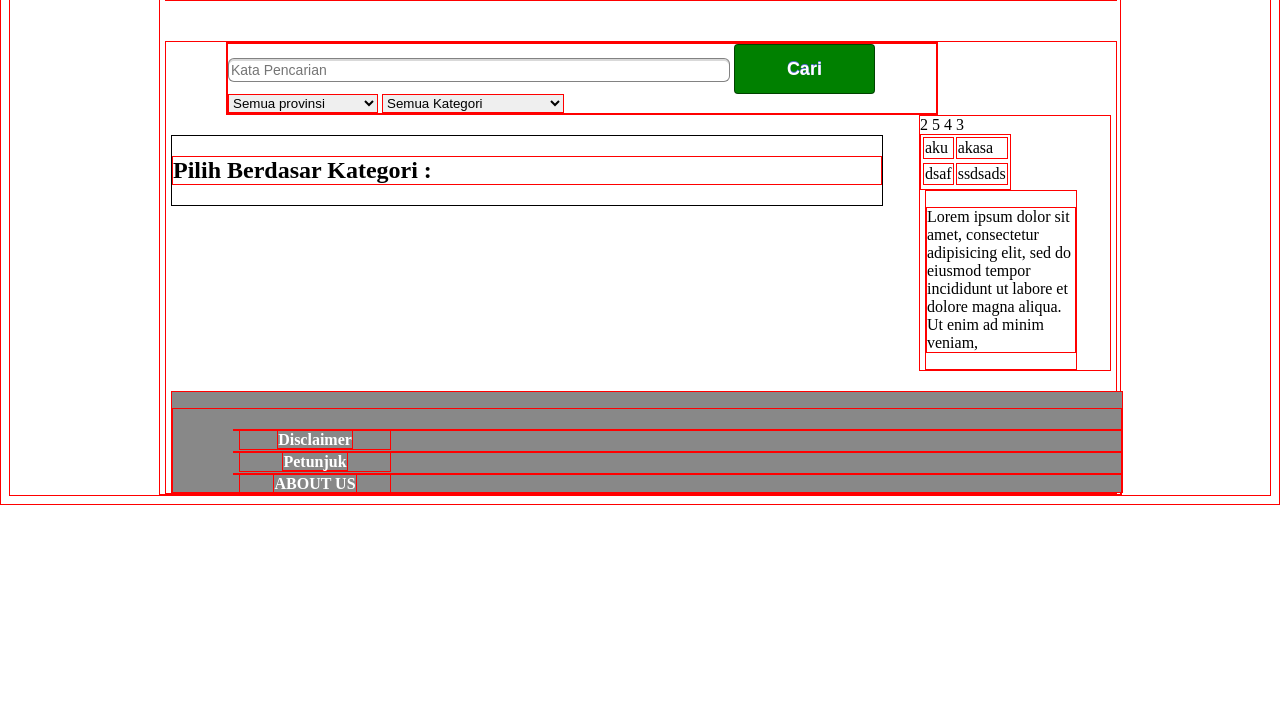
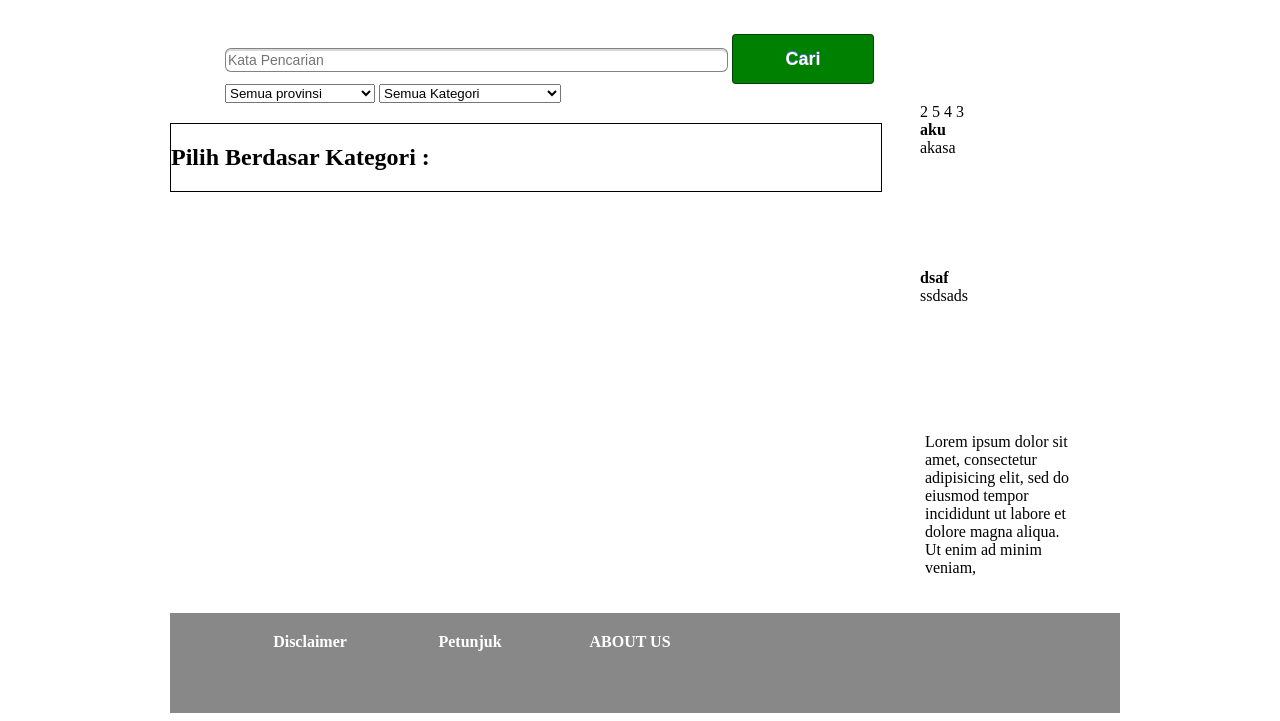
Before and after one commit to AndreCahyaS/Perantara-FTIUKDW, a PHP site: page /home.php in a window 1280 px wide. Shown: the part 320-1041 px from the top of the page. Before the commit the page ends 825 px from the top, so only its background shows below. Run offline with PHP 8.4, Linux system fonts and the light colour scheme; data comes from the database, SQL or seed files in the repository.

Commit message:
home.php sedikit

```diff
--- a/css/home.css
+++ b/css/home.css
@@ -1,11 +1,7 @@
-* { border : solid 1px red;
-}
 #pencarian
 {
   margin-left: 60px;
 }
-
-
 #pencarian input[type="text"] {
     width: 70%;
     height: 20px;
@@ -47,3 +43,14 @@
 #iklan {
     float : right;
 }
+
+.isiiklan
+{
+    overflow: hidden;
+    height: 120px;
+}
+
+.iklandepan
+{
+    margin-bottom: 10px;
+}
--- a/home.php
+++ b/home.php
@@ -148,22 +148,20 @@
                                #}
                                # $query = "SELECT * FROM topik WHERE id_topik='".$numbers[$i]."'" or die('disni');
                                # $hasilquery = mysql_query($query) or die('gagal disini');
-                               echo "<table>";
 
                                 while($data=mysql_fetch_assoc($hasilquery))
                                 {
-                                    echo "<tr>";
+                                    echo "<div class='iklandepan'>";
 
-                                    echo "<td>".$data['title']."</td>";
-                                    echo "<td>".$data['isi']."</td>";
+                                    echo "<strong>".$data['title']."</strong><br/>";
+                                    echo "<div class='isiiklan'>".$data['isi']."</div>";
 
-                                    echo "<tr>";
+                                    echo "</div>";
                                  }
-                             echo "</table>";
                           ?>
                                 <div id="barang1" class="grid_4">
-                                                            <p>Lorem ipsum dolor sit amet, consectetur adipisicing elit, sed do eiusmod
-                                 tempor incididunt ut labore et dolore magna aliqua. Ut enim ad minim veniam,</p>
+                                  <p>Lorem ipsum dolor sit amet, consectetur adipisicing elit, sed do eiusmod
+                                  tempor incididunt ut labore et dolore magna aliqua. Ut enim ad minim veniam,</p>
                              </div>
 
                     </div>
```
